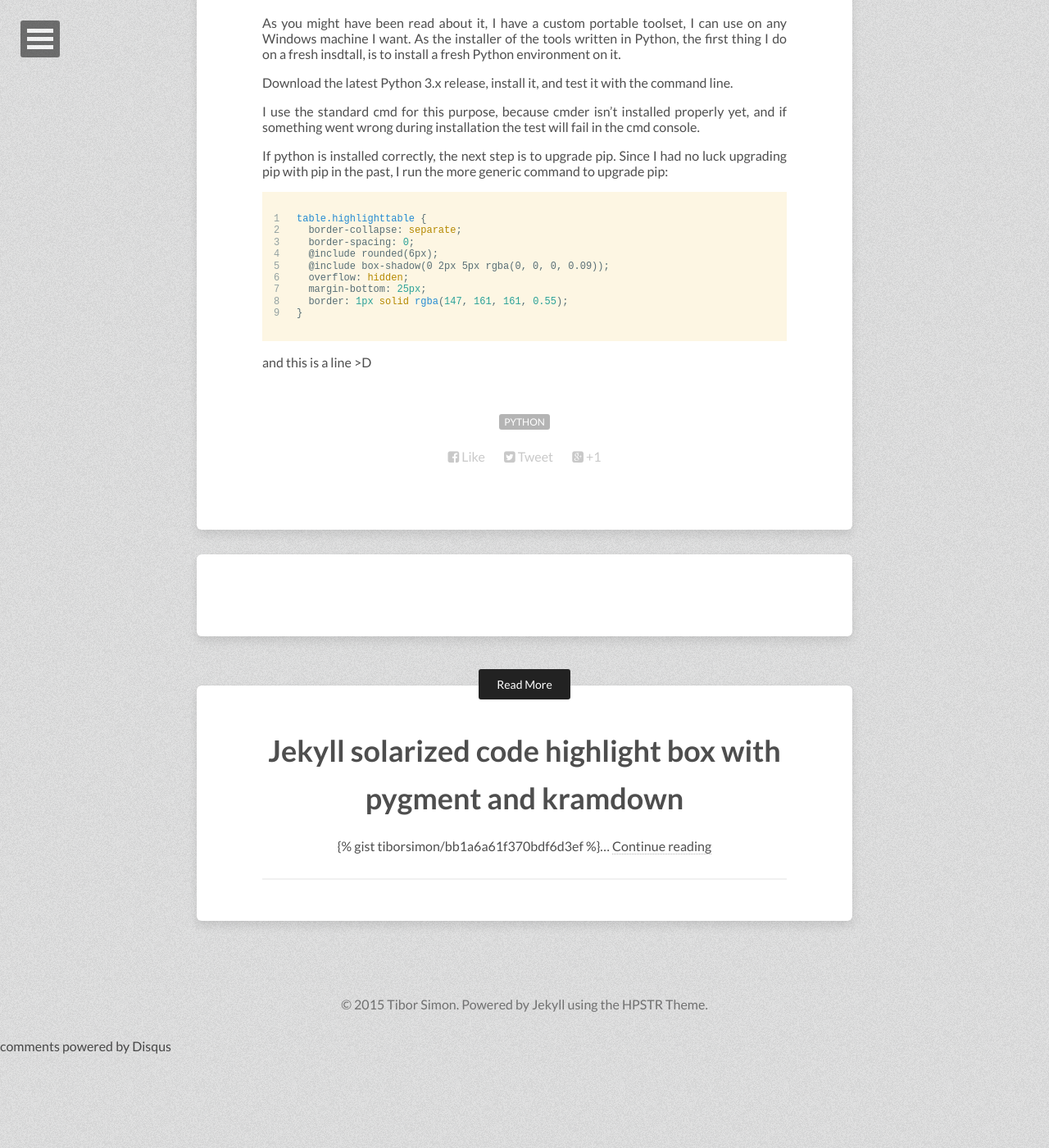
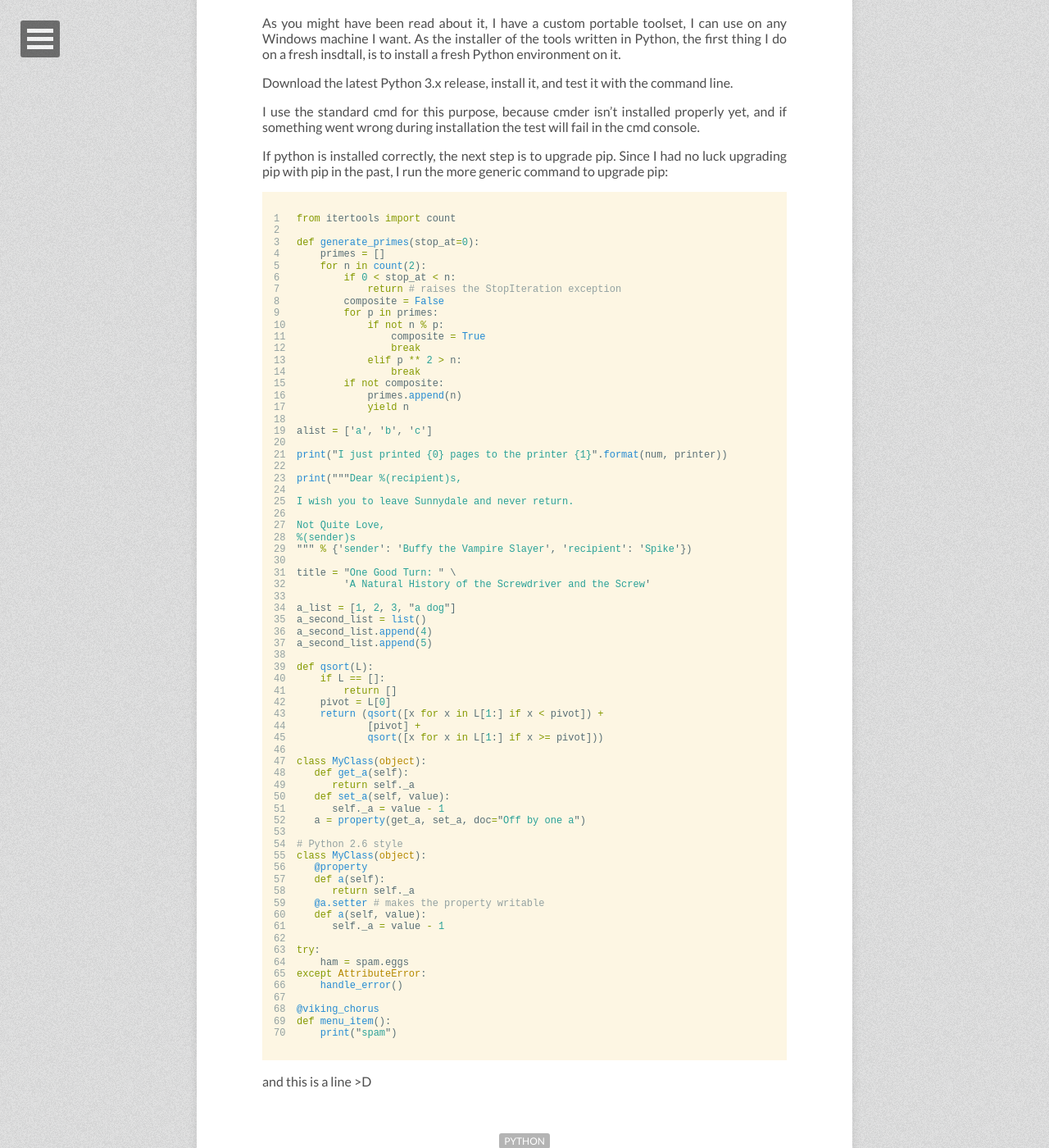
Before and after one commit to tiborsimon/tiborsimon.github.io, a Jekyll site: the page built from _posts/2015-04-16-my-python-setup.md, in a window 1280 px wide and 1400 px high, scrolled down 295 px. Shown: the whole window at 82% size. Built offline with Jekyll 4.4.1, drawn with Linux system fonts in a browser that asks for light colours; nearby versions of some CDN libraries; comment, search, counter and statistics services are not loaded; before the commit the page ends 1580 px from its top, so only the background shows below that; some of the changed text lies outside the part shown.

Commit message:
testing new sourcecode

```diff
--- a/_posts/2015-04-16-my-python-setup.md
+++ b/_posts/2015-04-16-my-python-setup.md
@@ -18,16 +18,77 @@ If python is installed correctly, the next step is to upgrade pip.
 Since I had no luck upgrading pip with pip in the past, I run the more generic command to upgrade pip:
 
 
-{% highlight css linenos=table %}
-table.highlighttable {
-  border-collapse: separate;
-  border-spacing: 0;
-  @include rounded(6px);
-  @include box-shadow(0 2px 5px rgba(0, 0, 0, 0.09));
-  overflow: hidden;
-  margin-bottom: 25px;
-  border: 1px solid rgba(147, 161, 161, 0.55);
-}
+{% highlight python linenos=table %}
+from itertools import count
+
+def generate_primes(stop_at=0):
+    primes = []
+    for n in count(2):
+        if 0 < stop_at < n:
+            return # raises the StopIteration exception
+        composite = False
+        for p in primes:
+            if not n % p:
+                composite = True
+                break
+            elif p ** 2 > n:
+                break
+        if not composite:
+            primes.append(n)
+            yield n
+
+alist = ['a', 'b', 'c']
+
+print("I just printed {0} pages to the printer {1}".format(num, printer))
+
+print("""Dear %(recipient)s,
+
+I wish you to leave Sunnydale and never return.
+
+Not Quite Love,
+%(sender)s
+""" % {'sender': 'Buffy the Vampire Slayer', 'recipient': 'Spike'})
+
+title = "One Good Turn: " \
+        'A Natural History of the Screwdriver and the Screw'
+
+a_list = [1, 2, 3, "a dog"]
+a_second_list = list()
+a_second_list.append(4)
+a_second_list.append(5)
+
+def qsort(L):
+    if L == []:
+        return []
+    pivot = L[0]
+    return (qsort([x for x in L[1:] if x < pivot]) +
+            [pivot] +
+            qsort([x for x in L[1:] if x >= pivot]))
+
+class MyClass(object):
+   def get_a(self):
+      return self._a
+   def set_a(self, value):
+      self._a = value - 1
+   a = property(get_a, set_a, doc="Off by one a")
+
+# Python 2.6 style
+class MyClass(object):
+   @property
+   def a(self):
+      return self._a
+   @a.setter # makes the property writable
+   def a(self, value):
+      self._a = value - 1
+
+try:
+    ham = spam.eggs
+except AttributeError:
+    handle_error()
+
+@viking_chorus
+def menu_item():
+    print("spam")
 {% endhighlight %}
 
 and this is a line >D
--- a/_posts/2015-04-19-jekyll-solarized-code-highlight-box-with-pygment-and-kramdown.md
+++ b/_posts/2015-04-19-jekyll-solarized-code-highlight-box-with-pygment-and-kramdown.md
@@ -7,4 +7,4 @@ published: True
 
 ---
 
-{% gist tiborsimon/bb1a6a61f370bdf6d3ef %}
+{% gist tiborsimon/2479af323b7af1381a35 %}
```
